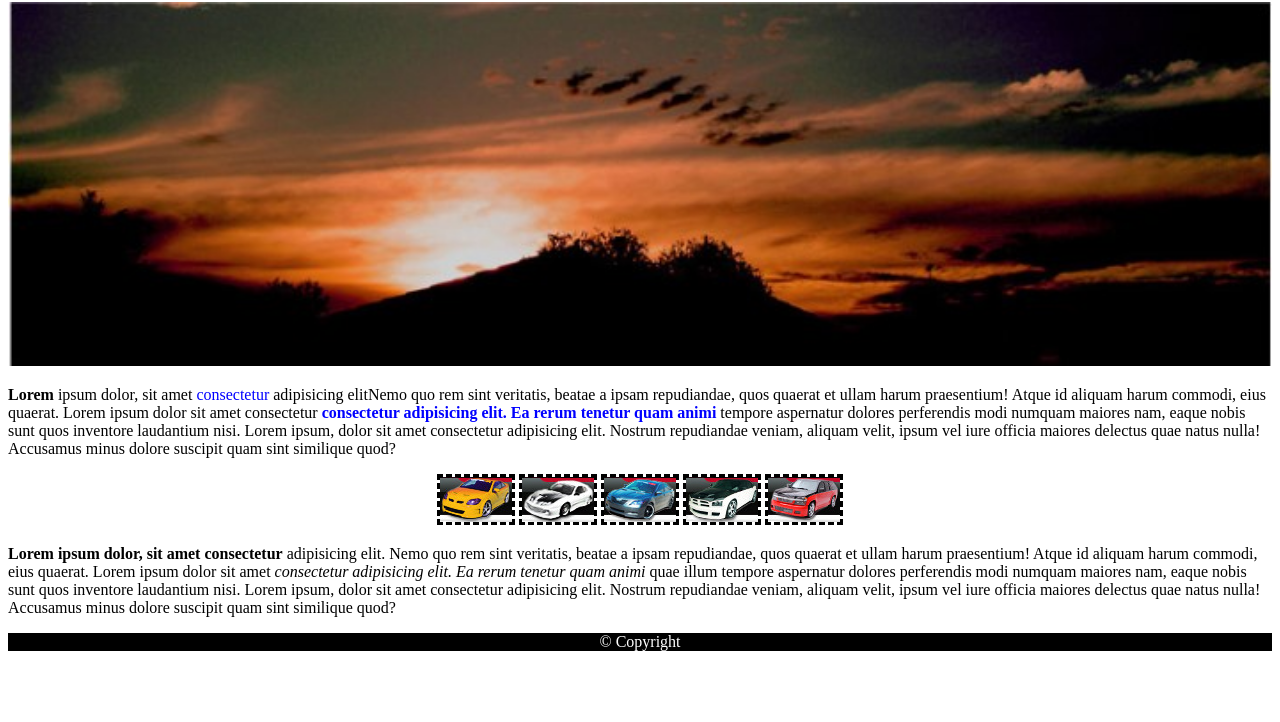
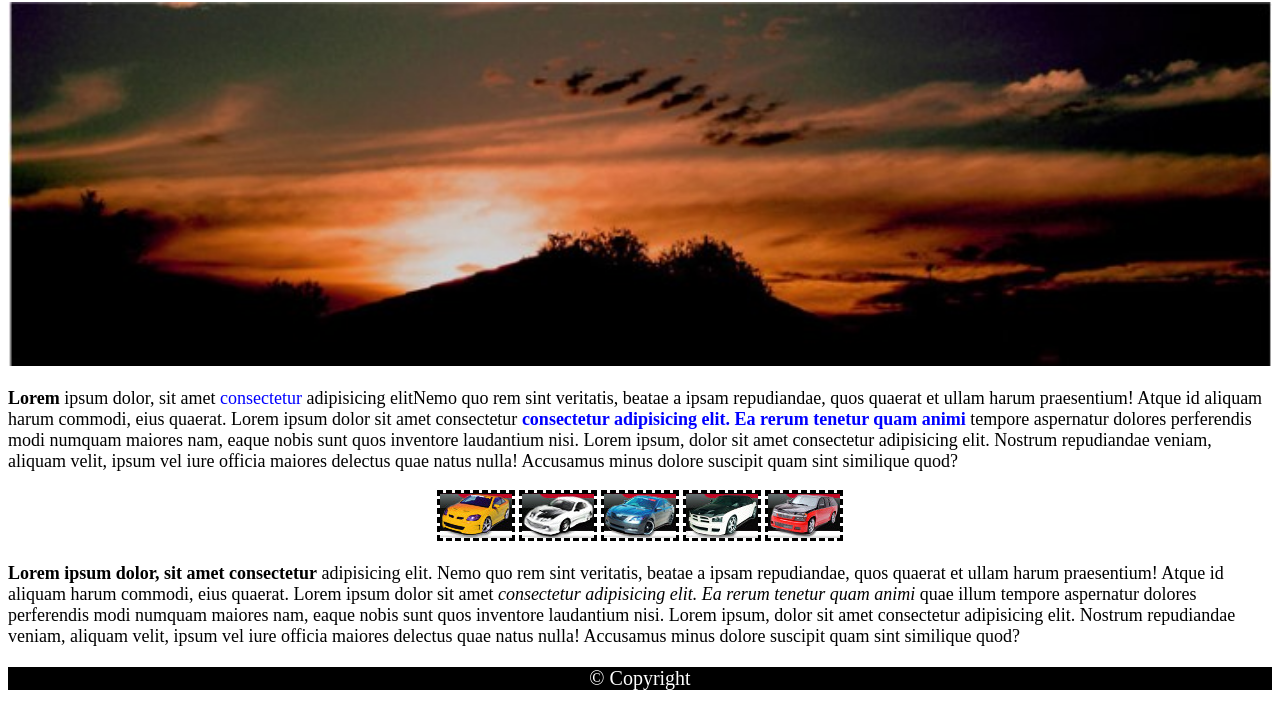
Before and after one commit to vladatamanchuk/homework3simple, a plain HTML site: page index.html in a window 1280 px wide. Shown: the part 78-800 px from the top of the page. Drawn offline with Linux system fonts and the light colour scheme.

Commit message:
added text size

```diff
--- a/index.html
+++ b/index.html
@@ -15,7 +15,7 @@
         <div>
             <img class="container-img" src="img\Screenshot_2.jpg" alt="sunshine">
         </div>
-        <section>
+        <section class="text">
             <p>
                 <span class="bolder">Lorem</span>  ipsum dolor, sit amet <span class="textblue">consectetur</span> adipisicing elitNemo quo rem sint veritatis, beatae a ipsam repudiandae, quos quaerat et ullam harum praesentium! Atque id aliquam harum commodi, eius quaerat.
                 Lorem ipsum dolor sit amet consectetur <span class="colorweight">consectetur adipisicing elit. Ea rerum tenetur quam animi</span> tempore aspernatur dolores perferendis modi numquam maiores nam, eaque nobis sunt quos inventore laudantium nisi.
@@ -31,7 +31,7 @@
                 <img class="car" src="img\car05.jpg" alt="">
             </p>
         </div>
-        <section>
+        <section class="text">
             <p>
                 <span class="bolder">Lorem ipsum dolor, sit amet consectetur</span> adipisicing elit. Nemo quo rem sint veritatis, beatae a ipsam repudiandae, quos quaerat et ullam harum praesentium! Atque id aliquam harum commodi, eius quaerat.
                 Lorem ipsum dolor sit amet <span class="italic">consectetur adipisicing elit. Ea rerum tenetur quam animi</span>  quae illum tempore aspernatur dolores perferendis modi numquam maiores nam, eaque nobis sunt quos inventore laudantium nisi.
--- a/style.css
+++ b/style.css
@@ -7,6 +7,10 @@
 .container-img
 {
     width: 100%;
+}
+.text
+{
+    font-size: 18px;
 }
 .car
 {
@@ -38,4 +42,5 @@
     background: rgb(0, 0, 0);
     text-align: center;
     color :#fff;
+    font-size: 20px;
 }
```
